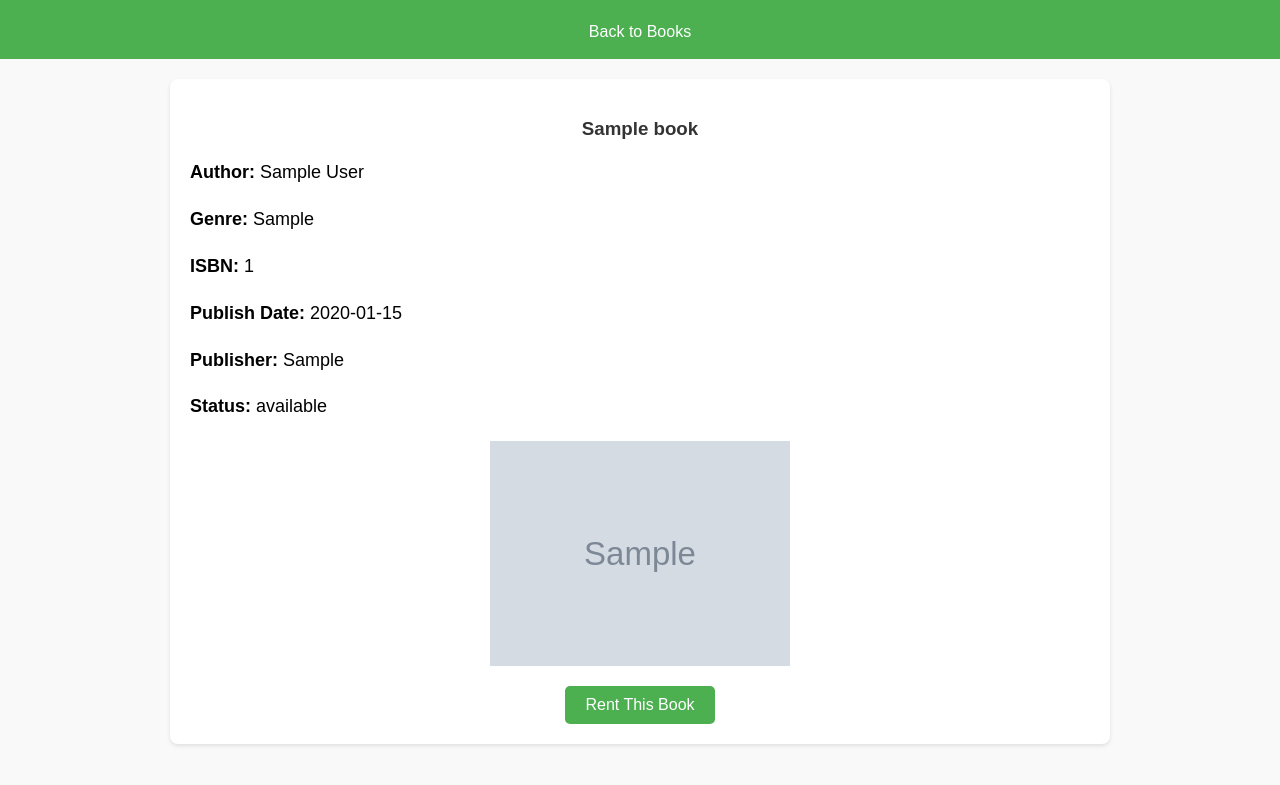
After one commit to besawa2/library-management-system, a PHP site: page /book_details.php?book_id=1 in a window 1280 px wide. The commit adds this page. Shown: the top 785 px of the page. Run offline with PHP 8.4, Linux system fonts and the light colour scheme; tables that the repository leaves empty hold one stand-in row (values such as "Sample post"); grey boxes marked "Sample" are stand-in pictures.

Commit message:
Clicking on a book displays its features + css

```diff
--- /dev/null
+++ b/book_details.php
@@ -0,0 +1,72 @@
+<?php
+session_start();
+
+$host = 'localhost';
+$dbuser = 'root';
+$dbpass = '';
+$dbname = 'library_management_system';
+
+$conn = new mysqli($host, $dbuser, $dbpass, $dbname);
+
+if ($conn->connect_error) {
+    die("Database connection failed: " . $conn->connect_error);
+}
+
+if (isset($_GET['book_id'])) {
+    $book_id = (int)$_GET['book_id'];
+
+    $sql = $conn->prepare("SELECT * FROM books WHERE BookID = ?");
+    $sql->bind_param("i", $book_id);
+    $sql->execute();
+    $result = $sql->get_result();
+
+    if ($result->num_rows > 0) {
+        $book = $result->fetch_assoc(); // Store the book details in the $book variable
+    } else {
+        die("Book not found.");
+    }
+} else {
+    die("No book selected.");
+}
+
+$conn->close();
+?>
+
+<!DOCTYPE html>
+<html lang="en">
+<head>
+    <meta charset="UTF-8">
+    <meta name="viewport" content="width=device-width, initial-scale=1.0">
+    <title>Book Details</title>
+    <link rel="stylesheet" href="styles/book_details.css">
+</head>
+<body>
+<div class="header">
+    <a href="index.php">Back to Books</a>
+</div>
+
+<div class="content">
+    <?php if (isset($book)): ?>
+        <h3><?= htmlspecialchars($book['Title']); ?></h3>
+        <p><strong>Author:</strong> <?= htmlspecialchars($book['Author']); ?></p>
+        <p><strong>Genre:</strong> <?= htmlspecialchars($book['Genre']); ?></p>
+        <p><strong>ISBN:</strong> <?= htmlspecialchars($book['ISBN']); ?></p>
+        <p><strong>Publish Date:</strong> <?= htmlspecialchars($book['PublishDate']); ?></p>
+        <p><strong>Publisher:</strong> <?= htmlspecialchars($book['Publisher']); ?></p>
+        <p><strong>Status:</strong> <?= htmlspecialchars($book['BookStatus']); ?></p>
+        <img src="<?= htmlspecialchars($book['BookCover']); ?>" alt="<?= htmlspecialchars($book['Title']); ?> cover">
+
+        <?php if ($book['BookStatus'] == 'available'): ?>
+            <form action="rent_book.php" method="POST">
+                <input type="hidden" name="book_id" value="<?= $book['BookID'] ?>" />
+                <button type="submit">Rent This Book</button>
+            </form>
+        <?php else: ?>
+            <p>This book is currently unavailable for rent.</p>
+        <?php endif; ?>
+    <?php else: ?>
+        <p>No details available for this book.</p>
+    <?php endif; ?>
+</div>
+</body>
+</html>
--- a/index.php
+++ b/index.php
@@ -137,7 +137,9 @@ $conn->close();
               $counter = 0;
               while ($row = $result->fetch_assoc()) {
                   echo "<td>
+                          <a href='book_details.php?book_id={$row['BookID']}'>
                               <img src='{$row['BookCover']}' alt='{$row['title']} cover'>
+                          </a>
                           <p>{$row['title']}<br><small>{$row['author']}</small></p>
                           <form action='rent_book.php' method='POST'>
                               <input type='hidden' name='book_id' value='{$row['BookID']}' />
--- /dev/null
+++ b/styles/book_details.css
@@ -0,0 +1,91 @@
+body {
+    font-family: Arial, sans-serif;
+    margin: 0;
+    padding: 0;
+    background-color: #f9f9f9;
+}
+
+.header {
+    background-color: #4CAF50;
+    padding: 10px;
+    text-align: center;
+    color: white;
+}
+
+.header a {
+    color: white;
+    text-decoration: none;
+    font-size: 16px;
+    padding: 8px;
+    margin-top: 5px;
+    display: inline-block;
+}
+
+.content {
+    padding: 20px;
+    background-color: white;
+    margin: 20px;
+    border-radius: 8px;
+    box-shadow: 0px 2px 4px rgba(0, 0, 0, 0.1);
+    max-width: 900px;
+    margin-left: auto;
+    margin-right: auto;
+}
+
+.content h3 {
+    text-align: center;
+    color: #333;
+}
+
+.content p {
+    font-size: 18px;
+    line-height: 1.6;
+}
+
+.content img {
+    display: block;
+    margin: 20px auto;
+    max-width: 300px;
+    height: auto;
+}
+
+.content table {
+    width: 100%;
+    margin-top: 20px;
+    border-collapse: collapse;
+}
+
+.content th, .content td {
+    padding: 10px;
+    text-align: left;
+    border: 1px solid #ddd;
+}
+
+.content th {
+    background-color: #4CAF50;
+    color: white;
+}
+
+.content td {
+    background-color: #f9f9f9;
+}
+
+form {
+    display: flex;
+    justify-content: center; /* Centers the button horizontally */
+    margin-top: 20px;
+}
+
+button {
+    padding: 10px 20px;
+    background-color: #4CAF50;
+    color: white;
+    border: none;
+    cursor: pointer;
+    font-size: 16px;
+    border-radius: 5px;
+}
+
+button:hover {
+    background-color: #45a049;
+}
```
Also changed, not shown: styles/index.css (+9 -0 lines). Lines whose indentation alone changed are shown as unchanged.
